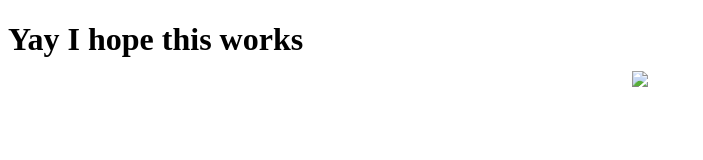
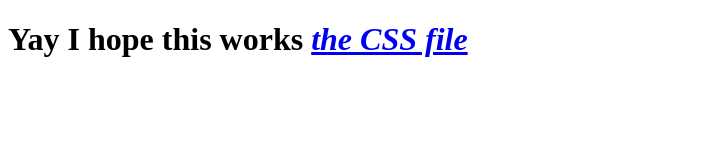
Before and after one commit to Bedh3ad3d/Bedh3ad3d.github.io, a plain HTML site: page index.html in a window 1280 px wide. Shown: the whole page, without its empty margins (0-703 px from the left). Drawn offline with Linux system fonts and the light colour scheme.

Commit message:
Update index.html

```diff
--- a/index.html
+++ b/index.html
@@ -7,6 +7,6 @@
   </head>
   <body>
     <h1> Yay I hope this works </h>
-    <center><img src="main.css"></center>
+    <i><a href="main.css"> the CSS file </a></i>
   </body>
 </html>
```
